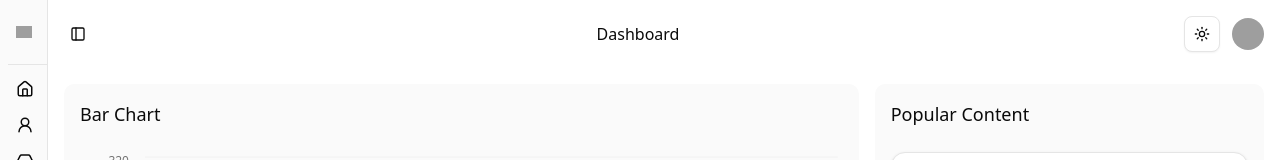
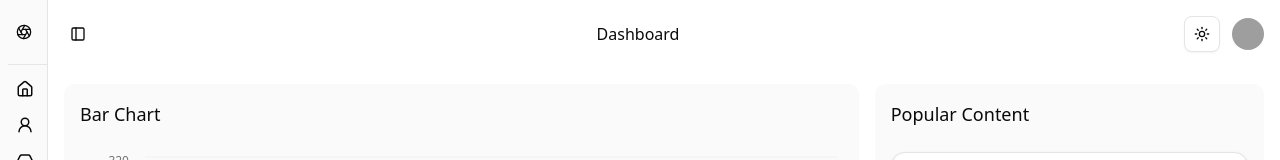
Before and after one commit to dassajib/next-shadcn-dashboard, a Next.js app: page / in a window 1280 px wide. Shown: the top 160 px of the page. Built offline with nearby package versions, Linux system fonts and the light colour scheme; no server answers; grey boxes are pictures that could not be loaded.

Commit message:
logo changed

```diff
--- a/src/components/layout/AppSidebar.jsx
+++ b/src/components/layout/AppSidebar.jsx
@@ -2,6 +2,7 @@
 
 import { useState } from "react"
 import {
+    Aperture,
     ChevronDown,
     ChevronUp,
     Home,
@@ -33,7 +34,6 @@ import {
     DropdownMenuItem,
 } from "@/components/ui/dropdown-menu"
 import { Collapsible, CollapsibleContent, CollapsibleTrigger } from "../ui/collapsible"
-import Image from "next/image"
 import Link from "next/link"
 
 // Menu items.
@@ -66,7 +66,7 @@ const AppSidebar = () => {
                     <SidebarMenuItem>
                         <SidebarMenuButton asChild>
                             <Link href="/" className="flex items-center gap-2">
-                                <Image src="/logo.Default" alt="logo" width={30} height={30} />
+                                <Aperture />
                                 <span className="font-semibold">NEXT JS</span>
                             </Link>
                         </SidebarMenuButton>
```
Also changed, not shown: 1 other file (tests, documents, lock files or other folders).
